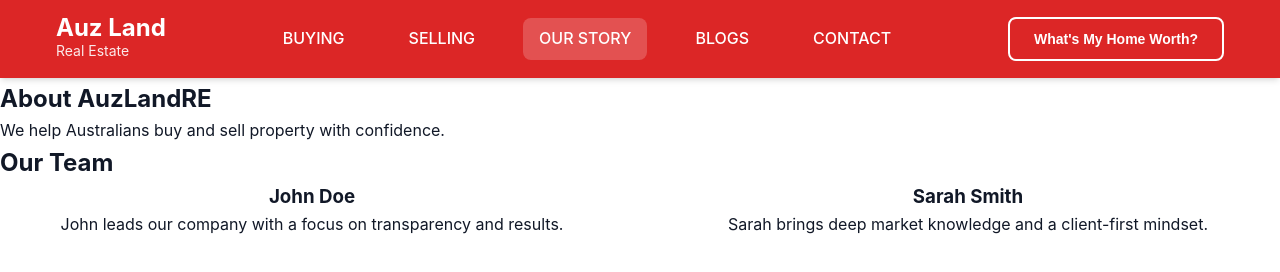
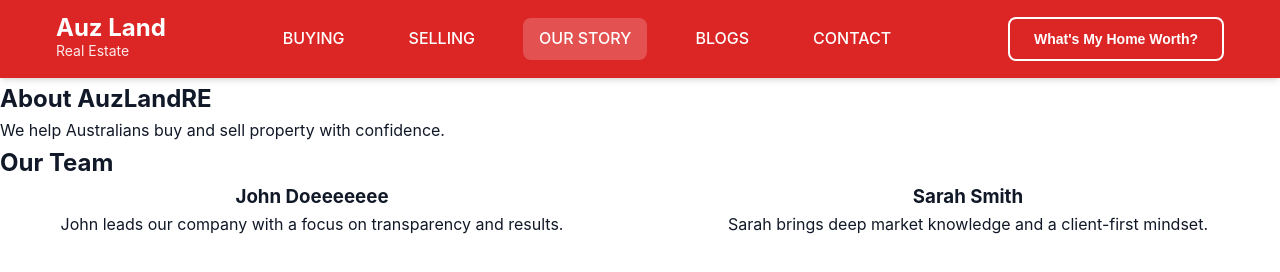
Before and after one commit to BHADOURIAKUNALSINGH/Auzland, a React (Create React App) app: page /about in a window 1280 px wide. Shown: the top 272 px of the page. Built offline with nearby package versions, Linux system fonts and the light colour scheme; no server answers; what aws-amplify would draw is missing.

Commit message:
Update AboutPage team member name

```diff
--- a/src/auzland/AboutPage.js
+++ b/src/auzland/AboutPage.js
@@ -13,7 +13,7 @@ const AboutPage = () => {
         <h2>Our Team</h2>
         <div className="team-grid">
           <div className="team-member">
-            <h3>John Doe</h3>
+            <h3>John Doeeeeeee</h3>
             <p>John leads our company with a focus on transparency and results.</p>
           </div>
           <div className="team-member">
```
